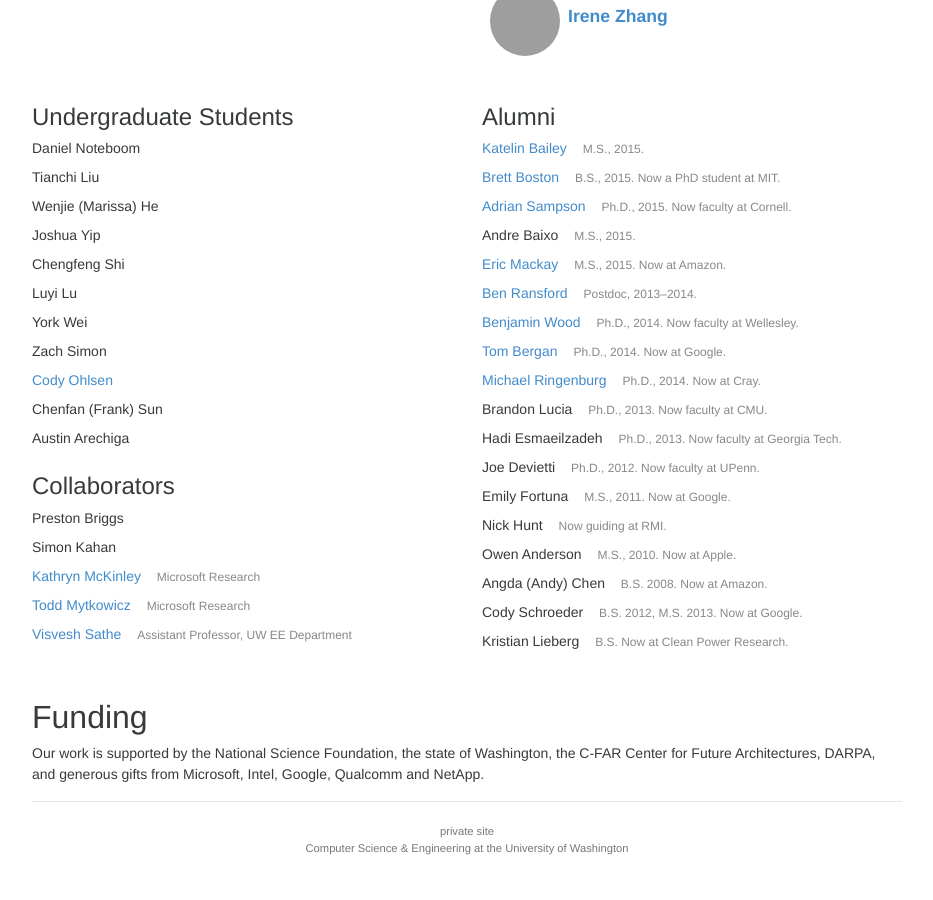
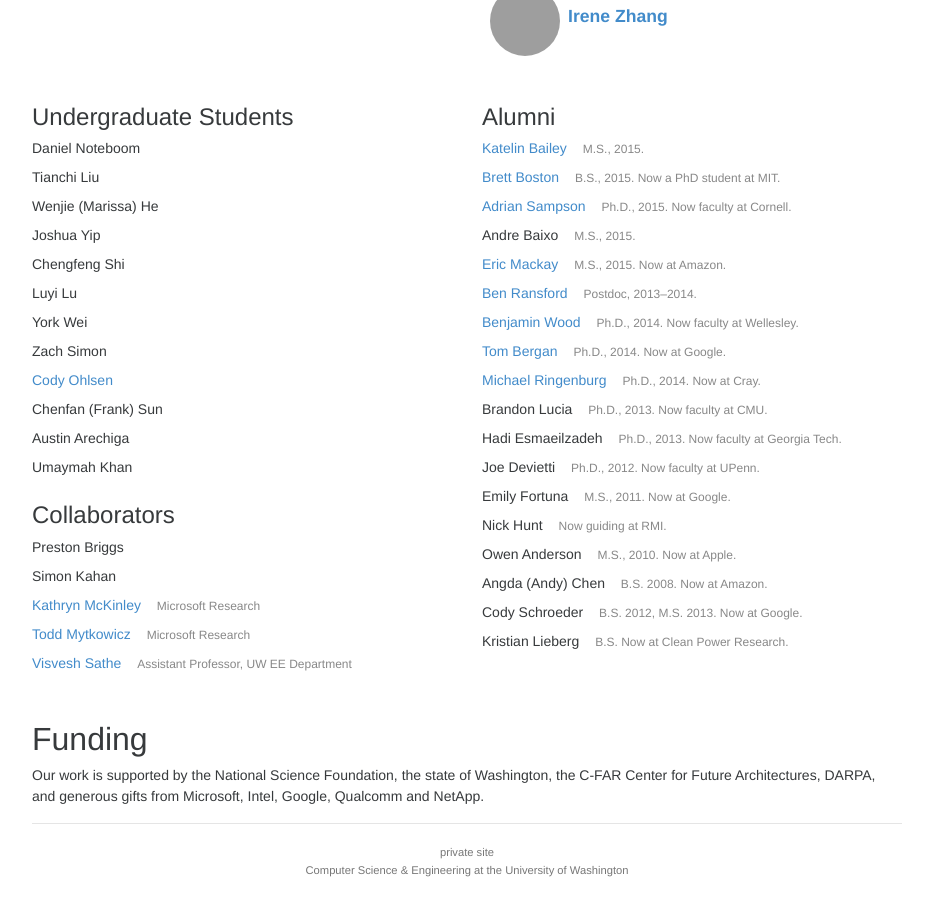
Before and after one commit to uwsampa/sampa-public, a Jekyll site: the page built from index.html, in a window 1280 px wide and 900 px high, scrolled down 2629 px. Shown: the whole window, without its empty margins (173-1106 px from the left). Built offline with Jekyll 4.4.1, drawn with Linux system fonts in a browser that asks for light colours; nearby versions of some CDN libraries; Markdown is read by kramdown in place of the engine named in the settings; before the commit the page ends 3507 px from its top, so only the background shows below that; grey boxes are pictures that could not be loaded.

Commit message:
Add Umaymah to ugrads list

```diff
--- a/_data/people.yml
+++ b/_data/people.yml
@@ -278,6 +278,10 @@ austina2:
     display_name: Austin Arechiga
     role: ugrad
 
+umaymah:
+    display_name: Umaymah Khan
+    role: ugrad
+
 # Collaborators
 
 preston:
```
